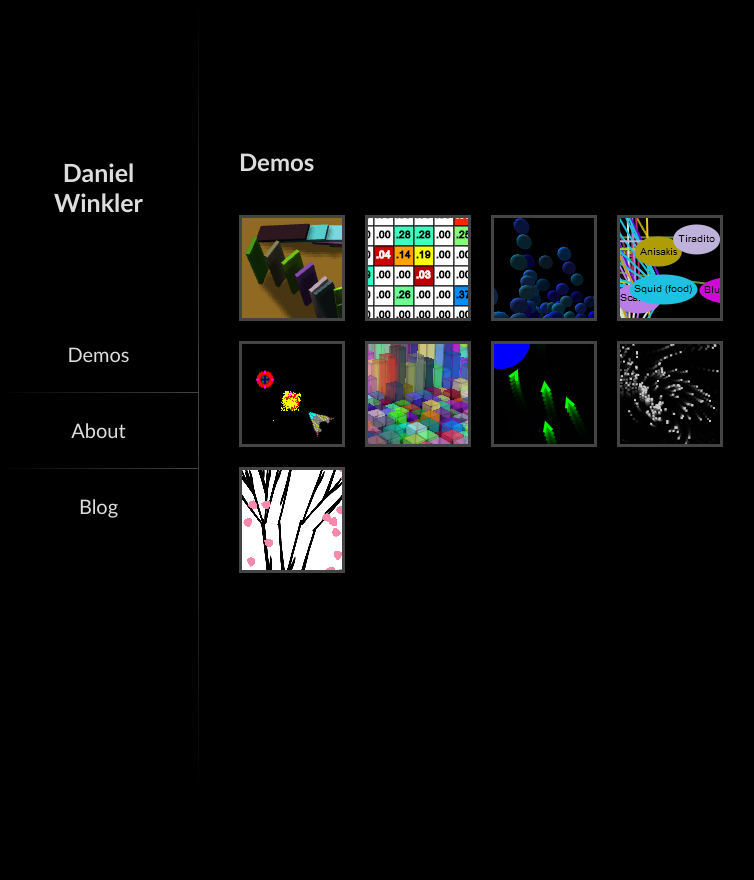
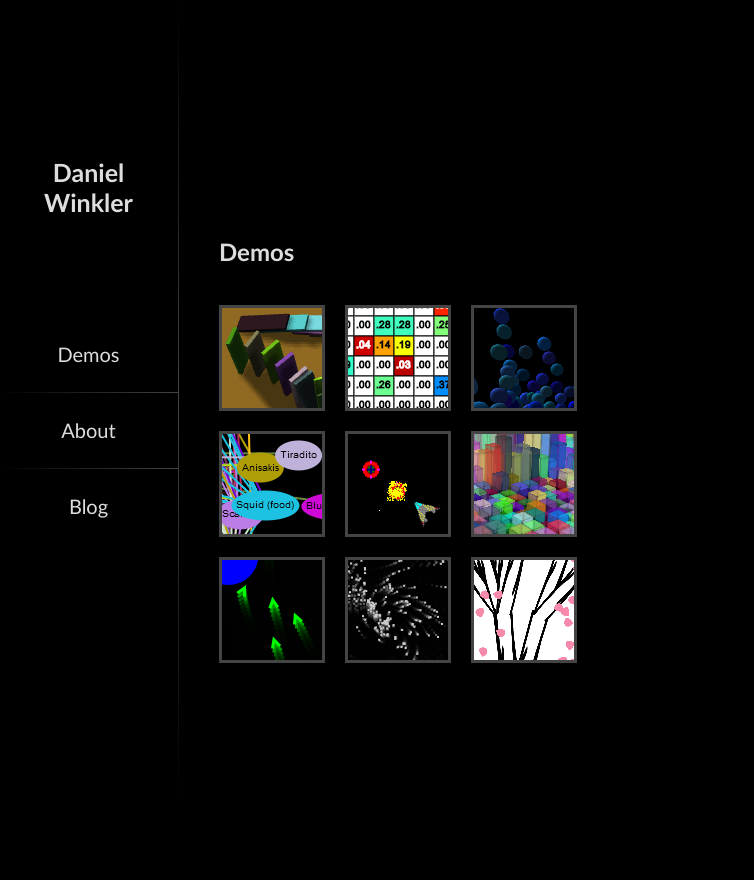
Before and after one commit to danwinkler/danwink, a PHP site: page /_site/index.html in a window 1280 px wide. Shown: the whole page, without its empty margins (191-945 px from the left). After the commit the page ends 729 px from the top, so only its background shows below. Run offline with PHP 8.4, Linux system fonts and the light colour scheme; some libraries are stand-ins or nearby versions.

Commit message:
moved demo info to right, made demo div scroll

```diff
--- a/_site/css/main.css
+++ b/_site/css/main.css
@@ -38,8 +38,9 @@ a:hover {
 
 .leftcol {
 	float: left;
-	width: 199px;
+	width: 179px;
 	height: 100%;
+	min-height: 600px;
 	display: table;
 }
 
@@ -117,14 +118,15 @@ a:hover {
 
 .rightcol {
 	float: left;
-	width: 700px;
+	width: 720px;
 	height: 100%;
 }
 
 .contentframe {
 	display: table;
 	height: 100%;
-	padding: 40px;
+	padding-left: 40px;
+	padding-top: 40px;
 }
 
 .content {
@@ -150,9 +152,19 @@ a:hover {
 	height: 100px;
 }
 
+.demolist {
+	float: left;
+	width: 378px;
+	overflow-y: scroll;
+	max-height: 378px;
+}
+
 .demoinfobox {
+	float: left;
+	width: 282px;
 	height: 150px;
 	margin-top: 30px;
+	margin-left: 20px;
 }
 
 .demoinfo {
--- a/_site/feed.xml
+++ b/_site/feed.xml
@@ -6,8 +6,8 @@
 </description>
     <link>http://danwink.com/</link>
     <atom:link href="http://danwink.com/feed.xml" rel="self" type="application/rss+xml"/>
-    <pubDate>Sun, 18 Jan 2015 17:02:45 -0700</pubDate>
-    <lastBuildDate>Sun, 18 Jan 2015 17:02:45 -0700</lastBuildDate>
+    <pubDate>Mon, 19 Jan 2015 09:47:58 -0700</pubDate>
+    <lastBuildDate>Mon, 19 Jan 2015 09:47:58 -0700</lastBuildDate>
     <generator>Jekyll v2.5.3</generator>
 
       <item>
--- a/_site/index.html
+++ b/_site/index.html
@@ -82,6 +82,7 @@
             <div class="contentframe">
                 <div class="demos content">
                     <h2>Demos</h2>
+                    <div class="demolist">
 
                             <a href="/projects/dominos/">
                                 <div class="demo dominos">
@@ -138,6 +139,7 @@
                             </a>
 
                         <div style="clear: both"></div>
+                    </div>
                     <div class="demoinfobox">
 
                         <div class="demoinfo dominos">
--- a/index.html
+++ b/index.html
@@ -35,6 +35,7 @@ layout: default
             <div class="contentframe">
                 <div class="demos content">
                     <h2>Demos</h2>
+                    <div class="demolist">
                         {% for post in site.posts %}
                             <a href="{{ post.url }}">
                                 <div class="demo {{ post.title | slugify }}">
@@ -43,6 +44,7 @@ layout: default
                             </a>
                         {% endfor %}
                         <div style="clear: both"></div>
+                    </div>
                     <div class="demoinfobox">
                     {% for post in site.posts %}
                         <div class="demoinfo {{ post.title | slugify }}">
```
Also changed, not shown: css/main.css (+15 -3 lines). Lines whose indentation alone changed are shown as unchanged.
